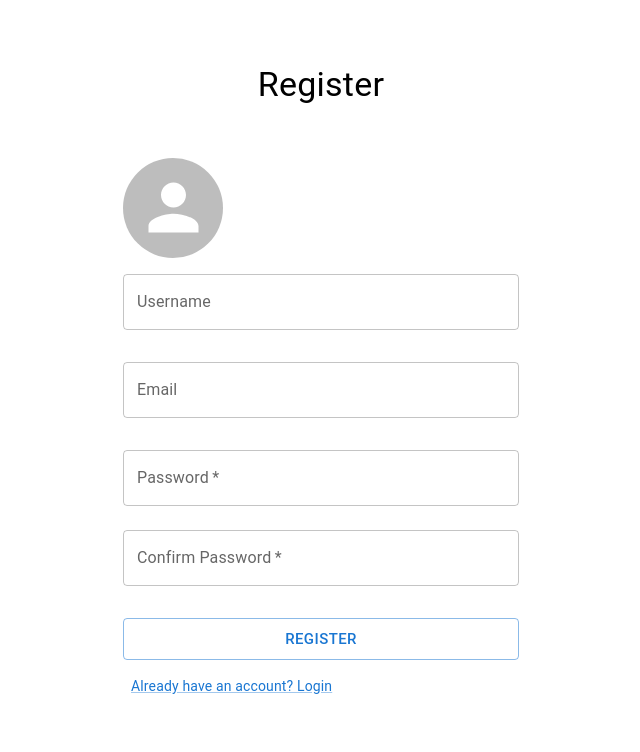
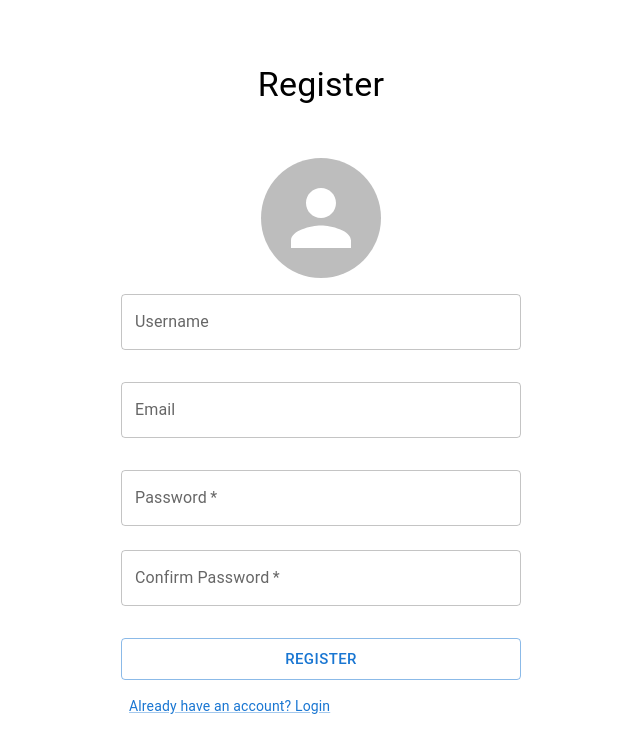
Before and after one commit to larbiamine/socialMediaFrontend, a React (Vite) app: page /register in a window 1280 px wide. Shown: the top 752 px of the page, without its empty margins (319-959 px from the left). Built offline with nearby package versions, Linux system fonts and the light colour scheme; what javascript-time-ago would draw is missing.

Commit message:
centered avatar register #22

```diff
--- a/src/pages/Register.tsx
+++ b/src/pages/Register.tsx
@@ -10,6 +10,7 @@ import React, { useState } from "react";
 import { register } from "../authApi";
 import { useDispatch, useSelector } from "react-redux";
 import { IRootState } from "../redux/store";
+import { Navigate, useNavigate } from "react-router-dom";
 function Register() {
 	const [passwordError, setPasswordError] = useState(false);
 	const [cpasswordError, setCpasswordError] = useState(false);
@@ -37,6 +38,8 @@ function Register() {
 		setEmailError(false);
 	};
 
+	const navigate = useNavigate();
+
 	const handleSubmit = (e: React.FormEvent<HTMLFormElement>) => {
 		e.preventDefault();
 		clearErrors();
@@ -57,6 +60,7 @@ function Register() {
 
 		if (validation) {
 			register(dispatch, { username, password, email, imgFile });
+			navigate("/login");
 		} else {
 			console.log("not good");
 		}
@@ -80,13 +84,13 @@ function Register() {
 					noValidate
 					sx={{ mt: 1 }}
 				>
-					<div>
+					<div style={{ paddingLeft: "140px", paddingRight: "140px" }}>
 						<label htmlFor="file-input">
 							<Avatar
 								style={{
 									marginTop: 4,
-									width: 100,
-									height: 100,
+									width: 120,
+									height: 120,
 								}}
 								src={imgSrc}
 							/>
```
